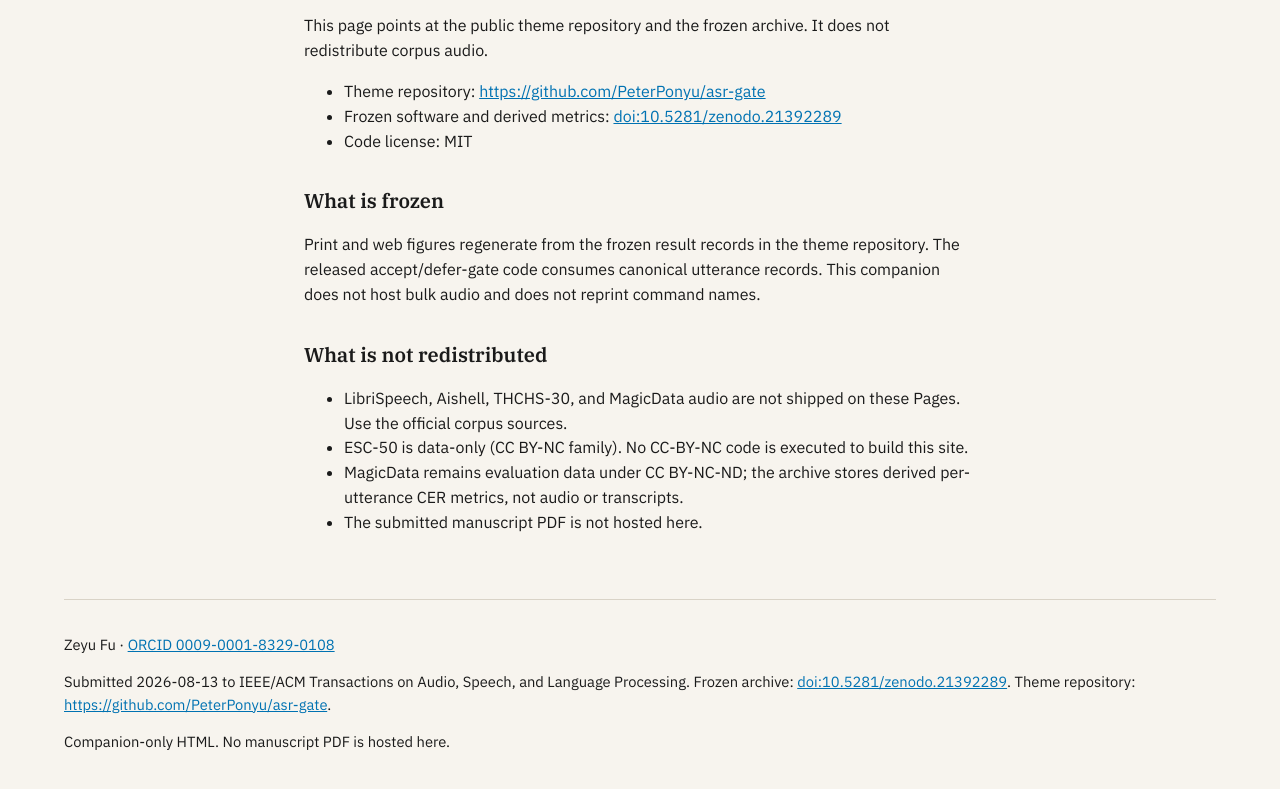
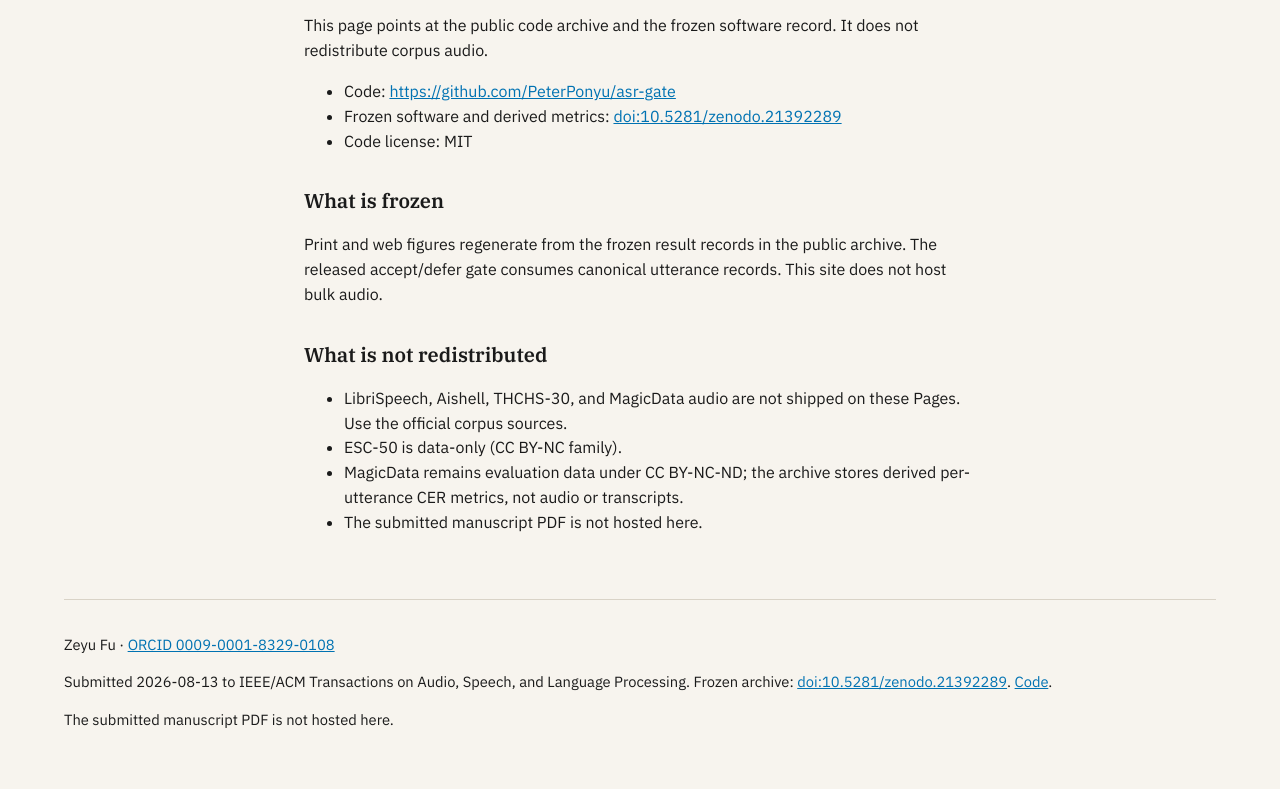
Before and after one commit to PeterPonyu/asr-gate, an Eleventy site: page site/reproduce.njk in a window 1280 px wide. Shown: the part 231-1020 px from the top of the page. Built offline with nearby package versions, Linux system fonts and the light colour scheme; Eleventy itself is replaced by a stand-in of ours; files that its build step writes are made by us from their sources.

Commit message:
Drop theme-repository and companion-only chrome from the ASR pages.
Keep C1/C2 and the frozen archive; do not brand the site as a product repo.

```diff
--- a/site/_includes/footer.njk
+++ b/site/_includes/footer.njk
@@ -1,5 +1,5 @@
 <footer class="site-footer">
   <p>{{ meta.author }} · <a href="{{ meta.orcid_url }}">ORCID {{ meta.orcid }}</a></p>
-  <p>Submitted {{ meta.submitted }} to {{ meta.venue }}. Frozen archive: <a href="{{ meta.zenodo_url }}">doi:{{ meta.zenodo_doi }}</a>. Theme repository: <a href="{{ meta.repo_url }}">{{ meta.repo_url }}</a>.</p>
-  <p>Companion-only HTML. No manuscript PDF is hosted here.</p>
+  <p>Submitted {{ meta.submitted }} to {{ meta.venue }}. Frozen archive: <a href="{{ meta.zenodo_url }}">doi:{{ meta.zenodo_doi }}</a>. <a href="{{ meta.repo_url }}">Code</a>.</p>
+  <p>The submitted manuscript PDF is not hosted here.</p>
 </footer>
--- a/site/cite.njk
+++ b/site/cite.njk
@@ -20,5 +20,5 @@ permalink: /cite/
   url    = {https://github.com/PeterPonyu/asr-gate}
 }</code></pre>
 
-<p>Theme repository: <a href="{{ meta.repo_url }}">{{ meta.repo_url }}</a><br>
+<p>Code: <a href="{{ meta.repo_url }}">{{ meta.repo_url }}</a><br>
 Frozen archive: <a href="{{ meta.zenodo_url }}">doi:{{ meta.zenodo_doi }}</a></p>
--- a/site/reproduce.njk
+++ b/site/reproduce.njk
@@ -5,21 +5,21 @@ permalink: /reproduce/
 ---
 <h1>Reproduce</h1>
 
-<p>This page points at the public theme repository and the frozen archive. It does not redistribute corpus audio.</p>
+<p>This page points at the public code archive and the frozen software record. It does not redistribute corpus audio.</p>
 
 <ul>
-  <li>Theme repository: <a href="{{ meta.repo_url }}">{{ meta.repo_url }}</a></li>
+  <li>Code: <a href="{{ meta.repo_url }}">{{ meta.repo_url }}</a></li>
   <li>Frozen software and derived metrics: <a href="{{ meta.zenodo_url }}">doi:{{ meta.zenodo_doi }}</a></li>
   <li>Code license: {{ meta.license }}</li>
 </ul>
 
 <h2>What is frozen</h2>
-<p>Print and web figures regenerate from the frozen result records in the theme repository. The released accept/defer-gate code consumes canonical utterance records. This companion does not host bulk audio and does not reprint command names.</p>
+<p>Print and web figures regenerate from the frozen result records in the public archive. The released accept/defer gate consumes canonical utterance records. This site does not host bulk audio.</p>
 
 <h2>What is not redistributed</h2>
 <ul>
   <li>LibriSpeech, Aishell, THCHS-30, and MagicData audio are not shipped on these Pages. Use the official corpus sources.</li>
-  <li>ESC-50 is data-only (CC BY-NC family). No CC-BY-NC code is executed to build this site.</li>
+  <li>ESC-50 is data-only (CC BY-NC family).</li>
   <li>MagicData remains evaluation data under CC BY-NC-ND; the archive stores derived per-utterance CER metrics, not audio or transcripts.</li>
   <li>The submitted manuscript PDF is not hosted here.</li>
 </ul>
```
